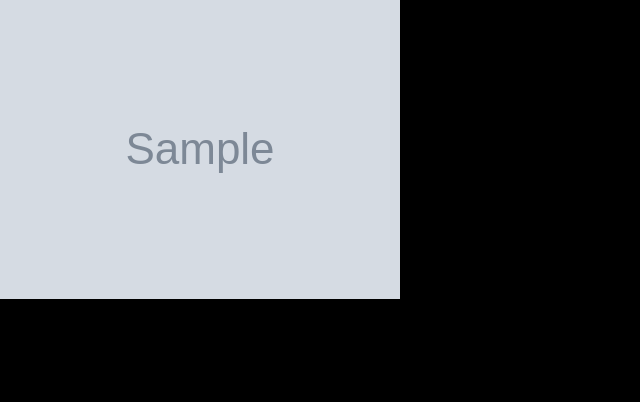
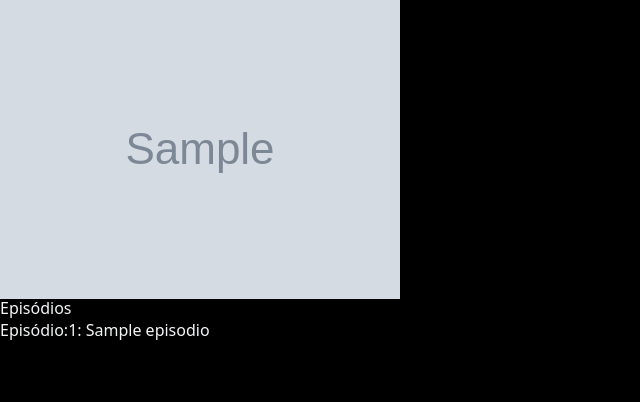
Before and after one commit to DanielCastilhoDIniz/Site_VideosFlix, a Django app: page /filmes/1 in a window 1280 px wide. Shown: the part 124-526 px from the top of the page, without its empty margins (0-640 px from the left). Run offline with Django 4.2, Linux system fonts and the light colour scheme; tables that the repository leaves empty hold one stand-in row (values such as "Sample post"); grey boxes marked "Sample" are stand-in pictures; some libraries are stand-ins or nearby versions.

Commit message:
lista de episódios

```diff
--- a/filme/templates/detalhesfilme.html
+++ b/filme/templates/detalhesfilme.html
@@ -12,6 +12,14 @@
         </p>{{ object }}</p>
         </p>{{ object.descricao }}</p>
         <img src="{{ object.thumb.url}}">
+        <h2>Episódios</h2>
+        {% for episodio  in  object.episodios.all %}
+        <a href="{{ episodio.video }}">
+            <p>Episódio:{{ forloop.counter }}: {{ episodio.titulo }} </p>
+        </a>
+
+        {% endfor %}
+
 
     </div>
 
```
Also changed, not shown: media/thumb_filmes/thumb CAP21.png (added), media/thumb_filmes/thumb_CAP21.png (added), media/thumb_filmes/thumb_CAP29.png (added).
